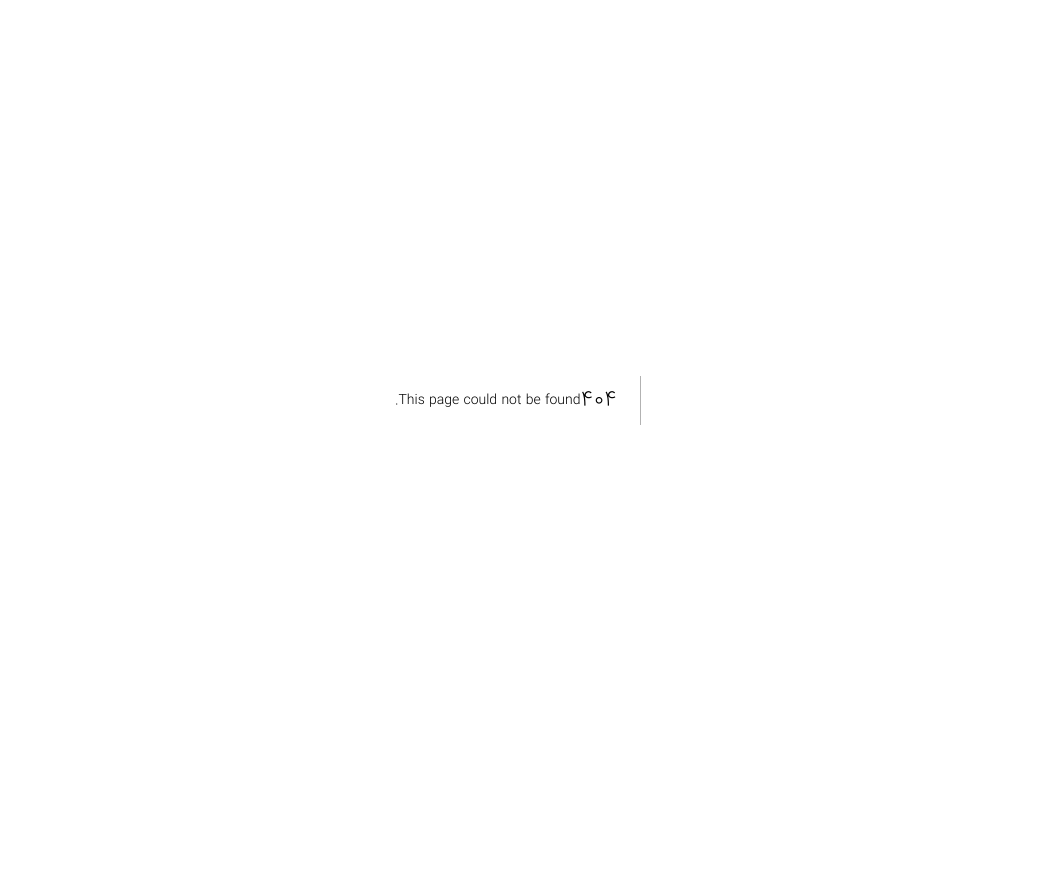
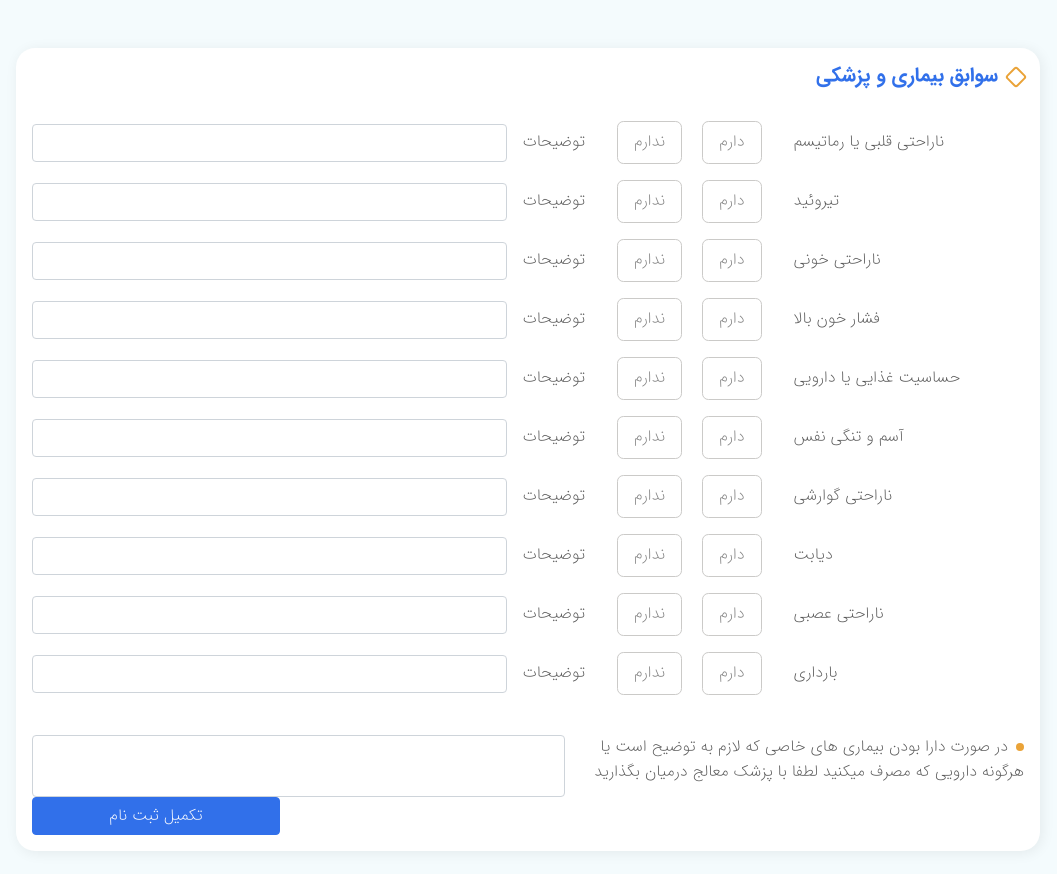
Before and after one commit to zahrafarrokhi/AvaProjectFrontend, a Next.js app: page /patients/history in a window 1280 px wide. Before the commit this address had no page. Shown: the top 874 px of the page, without its empty margins (112-1169 px from the left). Before the commit the page ends 800 px from the top, so only its background shows below. Built offline with nearby package versions, Linux system fonts and the light colour scheme.

Commit message:
Create history page

```diff
--- /dev/null
+++ b/pages/patients/history.jsx
@@ -0,0 +1,140 @@
+import LoginLayout from "../../components/loginlayout";
+import React, { useState } from "react";
+import Link from "next/link";
+// import { useDispatch, useSelector } from 'react-redux';
+// import LoginLayout from '../../components/LoginLayout';
+import PatientHistoryItem from "../../components/PatientHistoryItem";
+import styles from "../../styles/PatientHistory.module.scss";
+// import { updatePatient, updatePatientHistory } from '../../lib/slices/patient';
+
+const FIELDS = [
+  {
+    question: "ناراحتی قلبی یا رماتیسم",
+    id: 1,
+  },
+  {
+    question: "تیروئید",
+    id: 2,
+  },
+  {
+    question: "ناراحتی خونی",
+    id: 3,
+  },
+  {
+    question: "فشار خون بالا",
+    id: 4,
+  },
+  {
+    question: "حساسیت غذایی یا دارویی",
+    id: 5,
+  },
+  {
+    question: "آسم و تنگی نفس",
+    id: 6,
+  },
+  {
+    question: "ناراحتی گوارشی",
+    id: 7,
+  },
+  {
+    question: "دیابت",
+    id: 8,
+  },
+  {
+    question: "ناراحتی عصبی",
+    id: 9,
+  },
+  {
+    question: "بارداری",
+    id: 10,
+  },
+];
+
+function History() {
+  // const patient = useSelector((state) => state.patientReducer?.patient);
+
+  // const dispatch = useDispatch();
+
+  const [state, setState] = useState({});
+  const [description, setdescription] = useState("");
+  const submit = async () => {
+    try {
+      // await dispatch(updatePatientHistory({ history: { description: description, ...state }, patientId: patient.id })).unwrap();
+      router.push("/patients/");
+    } catch (e) {
+      // setError(true);
+    }
+  };
+
+  return (
+    <div className={`p-3 ${styles.history_container}`}>
+      <div
+        className={`d-flex justify-content-start align-items-center ${styles.patient_title_div}`}
+      >
+        <h1 className={`fw-bold ${styles.patient_title}`}>
+          سوابق بیماری و پزشکی
+        </h1>
+      </div>
+      <div
+        className={`d-flex flex-column align-items-center  my-3 ${styles.patient_history_div}`}
+      >
+        {FIELDS?.map((field) => (
+          <PatientHistoryItem
+            key={field.id}
+            // fieldData -> info for  FIELDS
+            fieldData={field}
+            state={state[field.id]}
+            update={(res) => {
+              /*
+              let newstate = {...state};
+              newstate[field.id] = res; // newstate[8] = res
+              setState(newstate)
+              */
+              setState({ ...state, [field.id]: res });
+            }}
+          />
+        ))}
+      </div>
+      <div
+        className={`d-flex flex-column flex-md-row align-items-start ${styles.patient_description_div}`}
+      >
+        <div className={`d-none d-md-flex ms-2 ${styles.description}`}>
+          <span className={` ${styles.description_text}`}>
+            در صورت دارا بودن بیماری های خاصی که لازم به توضیح است یا هرگونه
+            دارویی که مصرف میکنید لطفا با پزشک معالج درمیان بگذارید
+          </span>
+        </div>
+        <span
+          className={`d-flex d-md-none fw-bold mb-3 ${styles.mobile_description_title}`}
+        >
+          توضیحات
+        </span>
+        <textarea
+          className={`form-control mb-3 mb-md-0 ${styles.description_textarea}`}
+          value={description}
+          onChange={(e) => setdescription(e.target.value)}
+          // value={state.description}
+          // onChange={(e) => setState({ ...state, description: e.target.value })}
+        >
+
+        </textarea>
+      </div>
+      <div className={`text-start ${styles.submit_btn_div}`}>
+        <Link href="#">
+          <button
+            className={`btn btn-primary ${styles.submit_btn}`}
+            onClick={submit}
+          >
+            تکمیل ثبت نام
+          </button>
+        </Link>
+      </div>
+    </div>
+  );
+}
+
+History.getLayout = (page, props) => (
+  <LoginLayout {...props}>{page}</LoginLayout>
+);
+
+export default History;
--- /dev/null
+++ b/styles/PatientHistory.module.scss
@@ -0,0 +1,71 @@
+@import './colors';
+@import './bootstrap-imports';
+
+
+.history_container {
+  width: 100% !important;
+}
+
+.patient_title_div {}
+
+.patient_title {
+  color: $primary;
+  width: 100%;
+  font-size: 20px;
+  display: flex;
+  align-items: center;
+
+  &::before {
+    content: "";
+    margin-left: .5em;
+    display: inline-block;
+    width: 0.8em;
+    border: .1em solid $secondary;
+    height: 0.8em;
+    border-radius: .15em;
+    transform: rotate(45deg) !important;
+  }
+}
+
+.patient_history_div {}
+
+.patient_description_div {
+  margin-top: 2em !important;
+}
+
+.description {}
+
+.description_text{
+  &::before{
+    content: '';
+    display: inline-block;
+    margin-left: .5em;
+    width: .5em;
+    height: .5em;
+    border-radius: 50%;
+    color: $secondary;
+    background-color: $secondary;
+  }
+}
+
+.description_textarea {
+  width: 100% !important;
+  height: 6em !important;
+  resize: none;
+
+  @include media-breakpoint-up(md) {
+    height: auto !important;
+  }
+}
+
+.mobile_description_title{}
+
+.submit_btn_div {}
+
+.submit_btn {
+  width: 100%;
+
+  @include media-breakpoint-up(md) {
+    width: 25% !important;
+  }
+}
```
